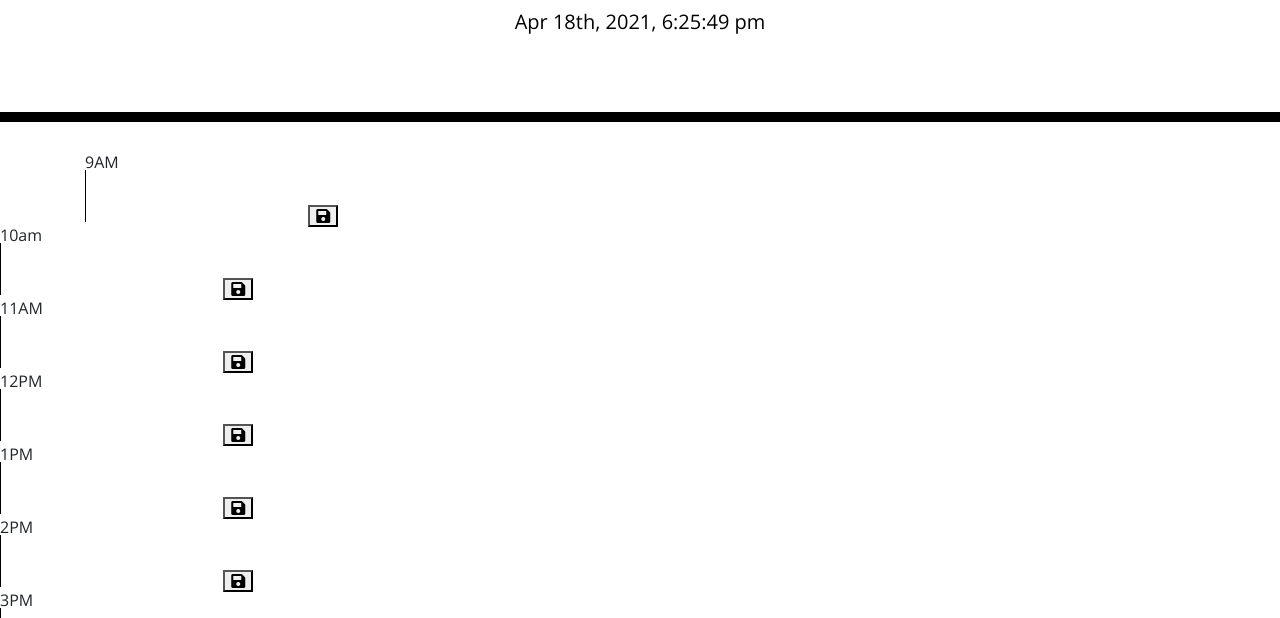
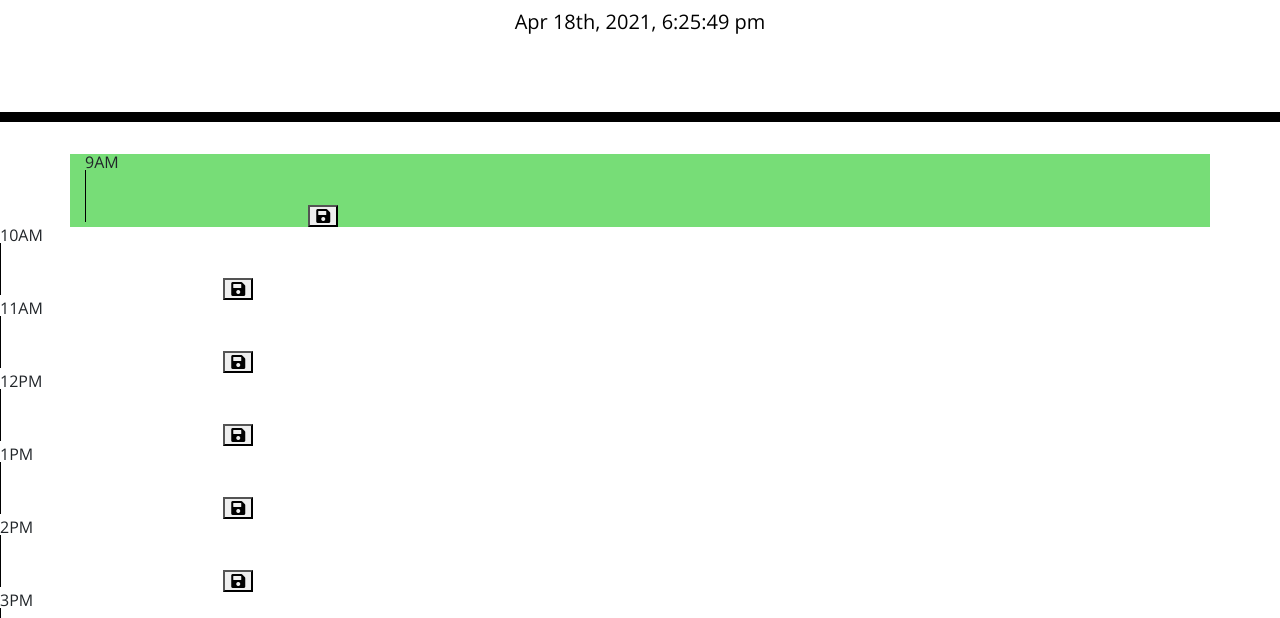
Before and after one commit to SIN88/work-day-planner, a plain HTML site: page index.html in a window 1280 px wide. Shown: the part 182-800 px from the top of the page. Drawn offline with nearby package versions, Linux system fonts and the light colour scheme.

Commit message:
added comments , gave the 9am slot a color

```diff
--- a/index.html
+++ b/index.html
@@ -33,11 +33,12 @@
     <div class="container">
       <!-- Timeblocks go here -->
 
-
-  <div>
-    9AM
+    <!-- Added the div to put time text into it -->
+    <!--the <text area> is to hold information-->
+    <!--the button with the <i> (icon)is to save -->
+ <div>
+   9AM
   </div>
-
     <textarea >
     </textarea>
   <button><i class="fas fa-save"></i></button>
@@ -45,7 +46,7 @@
 </div>
 
   <div>
-    10am
+    10AM
   </div>
       <textarea >
       </textarea>
--- a/styles.css
+++ b/styles.css
@@ -69,3 +69,6 @@ body {
     font-size: 20px;
     transition: all 0.3s ease-in-out;
   }
+  .container{
+    background-color: #77dd77;
+  }
```
Also changed, not shown: script.js (line endings or trailing spaces), 1 other file.
